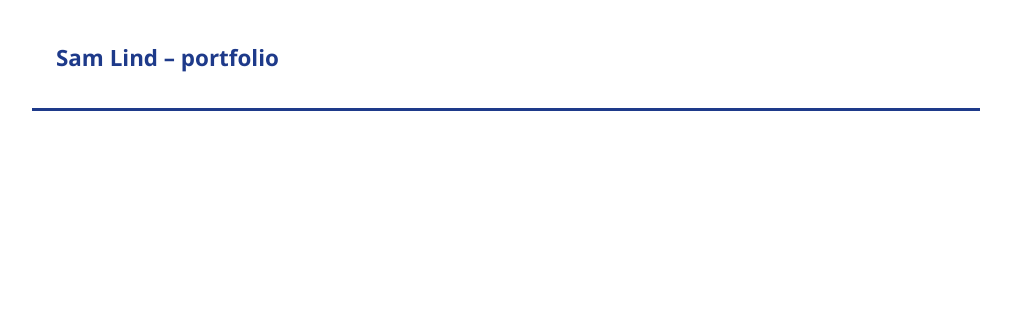
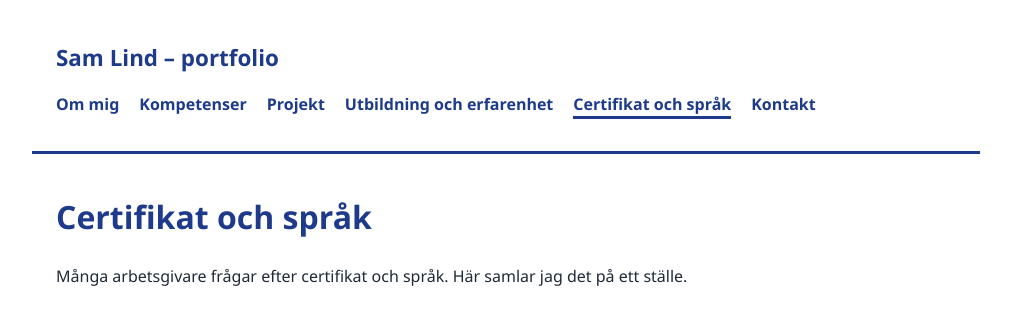
Before and after one commit to Asrom11-debag/portfolio, a plain HTML site: page certifikat.html in a window 1280 px wide. Shown: the whole page, without its empty margins (134-1145 px from the left). Drawn offline with Linux system fonts and the light colour scheme.

Commit message:
Har skrivit menylänkar och början av huvudinnehållet för certifikatsidan, och lagt till kommentarer för tidigare del

```diff
--- a/certifikat.html
+++ b/certifikat.html
@@ -1,36 +1,82 @@
 <!doctype html>
 <html lang="sv">
   <head>
+    <!-- Teckenkodning och anpassning till mobilskärmar -->
     <meta charset="UTF-8" />
     <meta name="viewport" content="width=device-width, initial-scale=1" />
     <title>Certifikat och språk – Sam Lind</title>
+    <!-- Beskrivning av sidan för sökmotorer -->
     <meta
       name="description"
       content="Certifikat, språkkunskaper och körkort som Sam Lind har, för arbetsgivare som söker en mjukvarutestare."
     />
+    <!-- Ikon, CSS och JavaScript (defer = körs när sidan laddats) -->
     <link rel="icon" href="images/favicon.png" type="image/png" />
     <link rel="stylesheet" href="css/style.css" />
     <script src="js/script.js" defer></script>
   </head>
   <body>
+    <!-- Genväg till huvudinnehållet för tangentbordsanvändare -->
     <a class="skip-link" href="#main">Hoppa till huvudinnehållet</a>
 
+    <!-- Sidhuvud med sidans namn och huvudmeny -->
     <header class="site-header">
       <p class="site-header__name">
         <a class="site-header__link" href="index.html">Sam Lind – portfolio</a>
       </p>
 
+      <!-- Huvudmenyn, aria-label beskriver menyn för skärmläsare -->
       <nav class="main-nav" aria-label="Huvudmeny">
-        <!-- JS: När man klickar på knappen ska menyn (data-js-target="menu") visas eller döljas.
-           aria-expanded på knappen ska samtidigt ändras mellan "true" och "false". -->
+        <!-- Knapp som visar och döljer menyn med JavaScript -->
         <button
           type="button"
           class="main-nav__toggle"
           data-js-action="toggle-menu"
           aria-expanded="true"
           aria-controls="main-menu"
-        ></button>
+        >
+          > Meny
+        </button>
+
+        <!-- Menylänkar till sidorna i portfolion -->
+        <ul class="main-nav__list" id="main-menu" data-js-target="menu">
+          <li class="main-nav__item">
+            <a class="main-nav__link" href="index.html">Om mig</a>
+          </li>
+          <li class="main-nav__item">
+            <a class="main-nav__link" href="kompetenser.html">Kompetenser</a>
+          </li>
+          <li class="main-nav__item">
+            <a class="main-nav__link" href="projekt.html">Projekt</a>
+          </li>
+          <li class="main-nav__item">
+            <a class="main-nav__link" href="utbildning.html"
+              >Utbildning och erfarenhet</a
+            >
+          </li>
+          <!-- Aktiv länk, aria-current visar att man är på certifikatsidan -->
+          <li class="main-nav__item">
+            <a
+              class="main-nav__link main-nav__link--active"
+              href="certifikat.html"
+              aria-current="page"
+              >Certifikat och språk</a
+            >
+          </li>
+          <li class="main-nav__item">
+            <a class="main-nav__link" href="kontakt.html">Kontakt</a>
+          </li>
+        </ul>
       </nav>
     </header>
+
+    <!-- Huvudinnehållet, id="main" är dit skip-länken hoppar -->
+    <main class="page" id="main">
+      <h1 class="page__title">Certifikat och språk</h1>
+      <p class="page__intro">
+        Många arbetsgivare frågar efter certifikat och språk. Här samlar jag det
+        på ett ställe.
+      </p>
+    </main>
   </body>
 </html>
```
